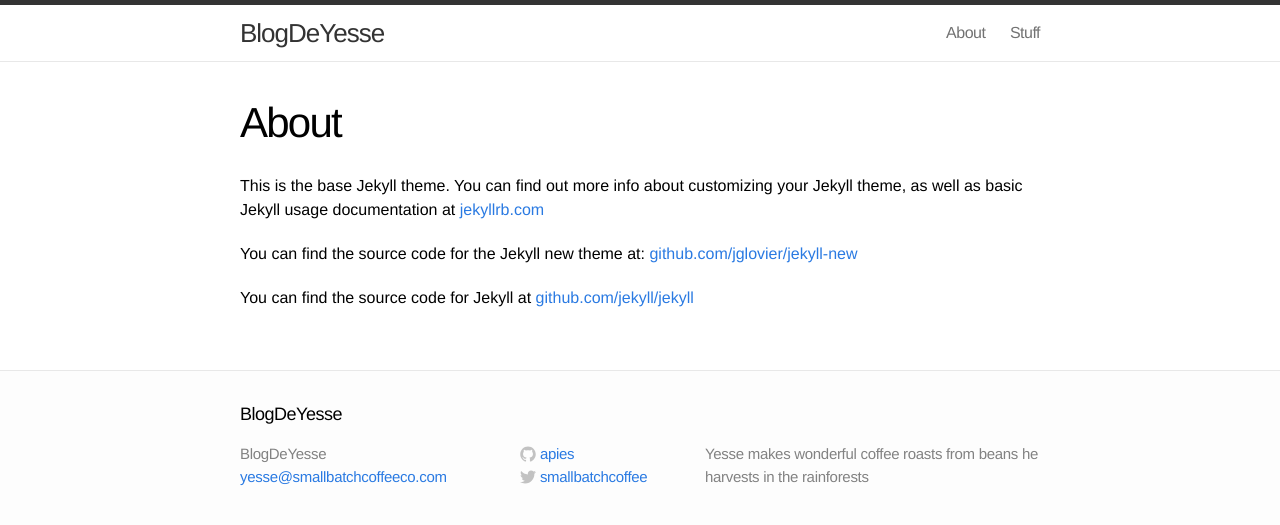
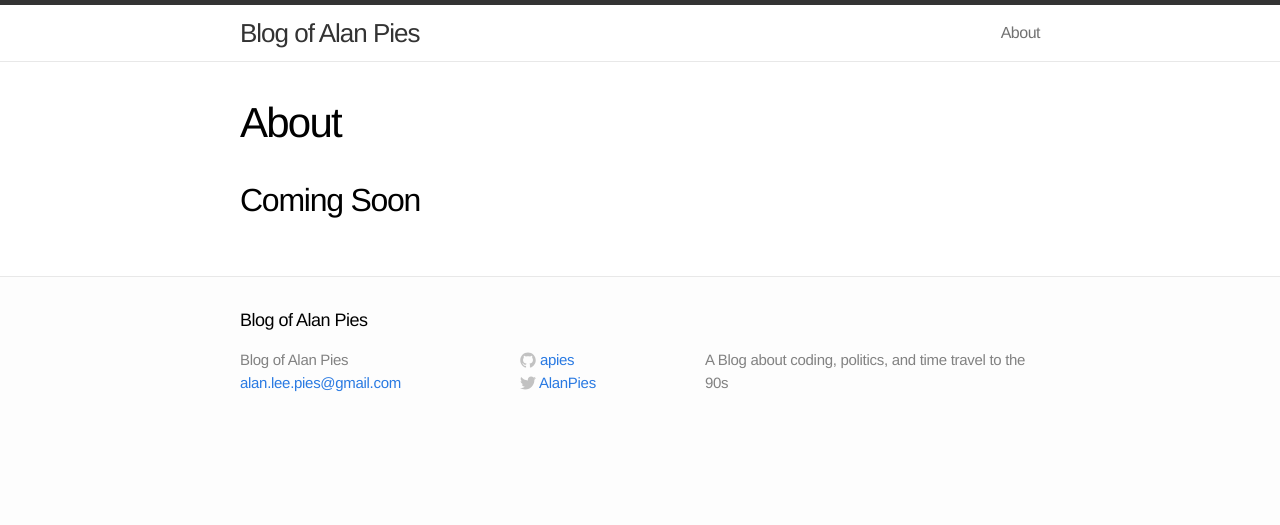
Before and after one commit to apies/apies.github.io, a Jekyll site: the page built from about.md, in a window 1280 px wide. Shown: the top 525 px of the page. Built offline with Jekyll 4.4.1, drawn with Linux system fonts in a browser that asks for light colours.

Commit message:
total redo

```diff
--- a/_config.yml
+++ b/_config.yml
@@ -1,10 +1,10 @@
 # Site settings
-title: BlogDeYesse
-email: yesse@smallbatchcoffeeco.com
-description: "Yesse makes wonderful coffee roasts from beans he harvests in the rainforests"
+title: Blog of Alan Pies
+email: alan.lee.pies@gmail.com
+description: "A Blog about coding, politics, and time travel to the 90s"
 baseurl: ""
 url: "http://apies.github.io"
-twitter_username: smallbatchcoffee
+twitter_username: AlanPies
 github_username:  apies
 
 # Build settings
--- a/about.md
+++ b/about.md
@@ -4,8 +4,5 @@ title: About
 permalink: /about/
 ---
 
-This is the base Jekyll theme. You can find out more info about customizing your Jekyll theme, as well as basic Jekyll usage documentation at [jekyllrb.com](http://jekyllrb.com/)
-
-You can find the source code for the Jekyll new theme at: [github.com/jglovier/jekyll-new](https://github.com/jglovier/jekyll-new)
-
-You can find the source code for Jekyll at [github.com/jekyll/jekyll](https://github.com/jekyll/jekyll)
+Coming Soon
+-----------
```
Also changed, not shown: _posts/2014-08-06-hello-world.markdown (deleted, +0 -13 lines), _posts/2014-08-06-welcome-to-jekyll.markdown (deleted, +0 -24 lines), _posts/2014-08-17-coffeescript-is-like-leibniz-notation.markdown (added, +42 -0 lines), stuff.md (deleted, +0 -10 lines).
